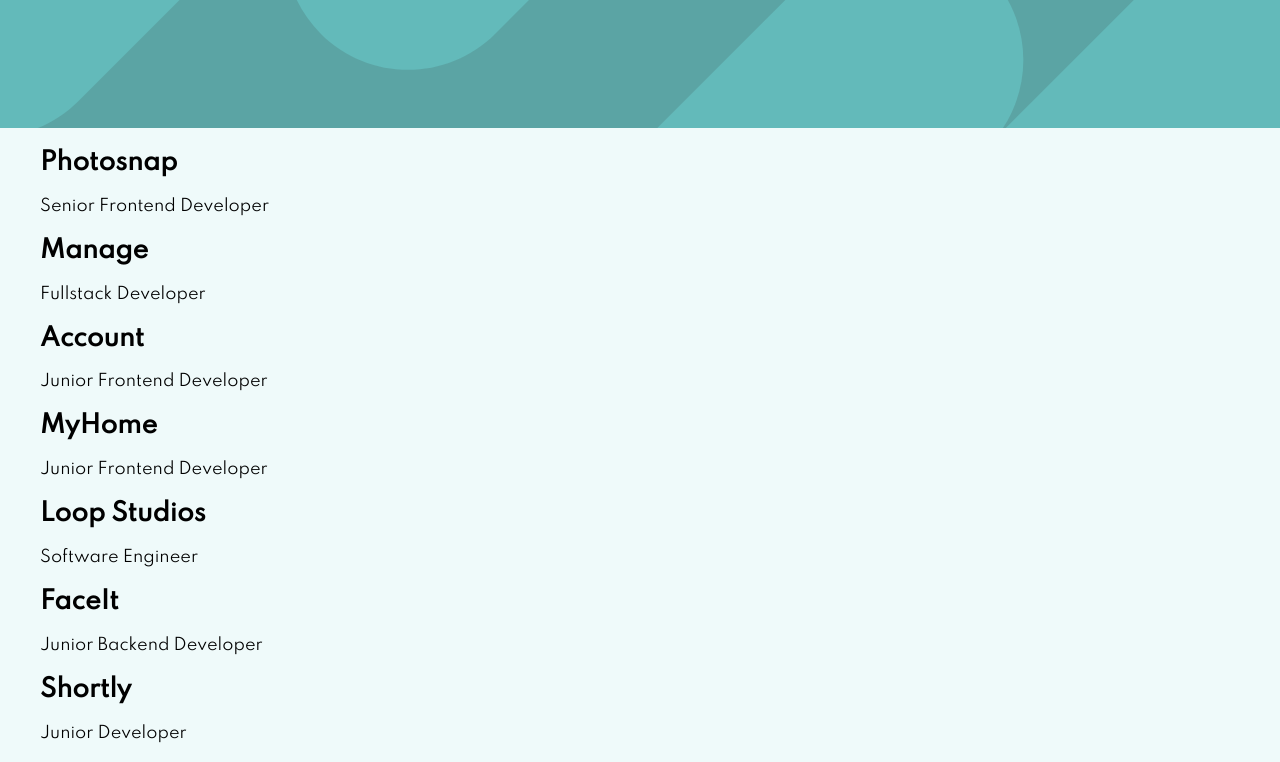
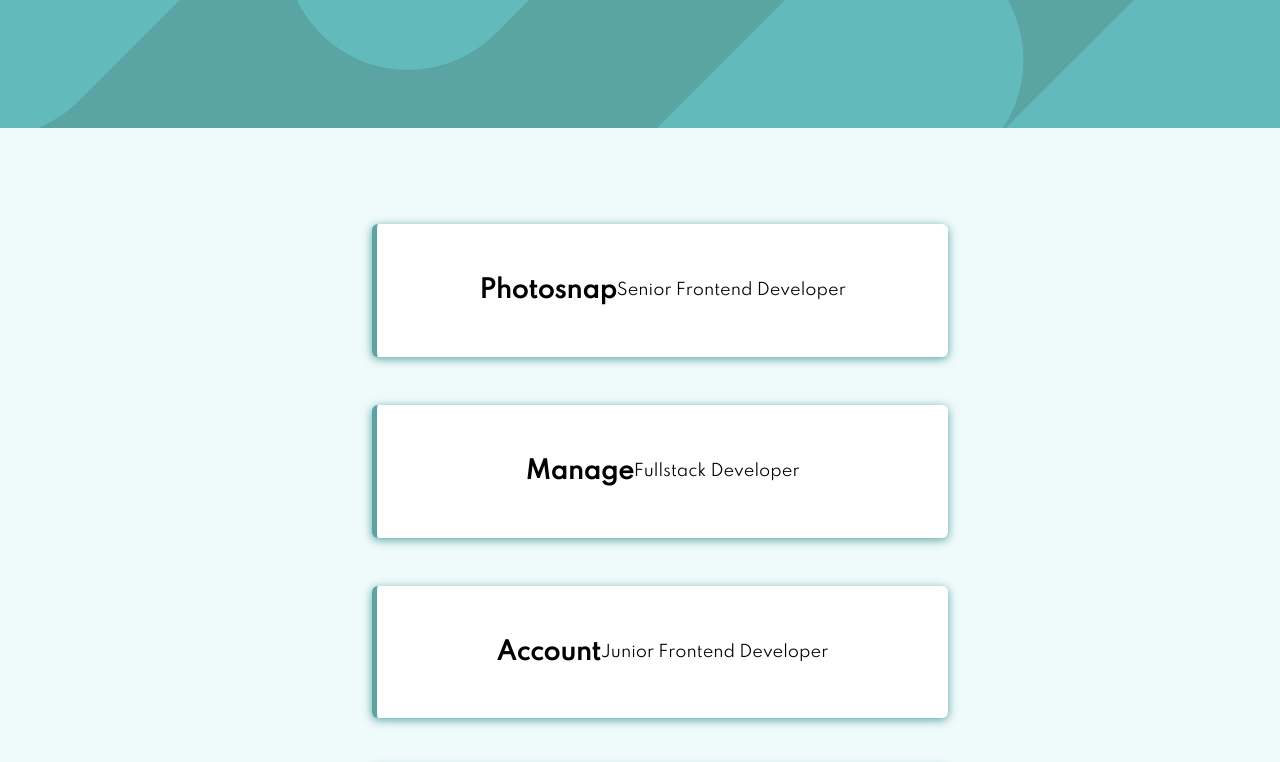
Before and after one commit to AndyBeable/static-job-listing, a Vue app: page / in a window 1280 px wide. Shown: the top 762 px of the page. Built offline with nearby package versions, Linux system fonts and the light colour scheme.

Commit message:
jobitem styling initial

```diff
--- a/src/components/JobItem.vue
+++ b/src/components/JobItem.vue
@@ -1,5 +1,5 @@
 <template>
-  <div>
+  <div class="job-item">
     <h1>{{ company }}</h1>
     <p>{{ position }}</p>
   </div>
@@ -11,3 +11,17 @@
   computed: {},
 };
 </script>
+
+<style scoped>
+.job-item {
+  box-shadow: 0 2px 10px #5ba4a4;
+  margin: 3rem 1rem;
+  background: #fff;
+  border-radius: 6px;
+  padding: 2rem 1rem;
+  border-left: 5px solid #5ba4a4;
+  display: flex;
+  justify-content: center;
+  align-items: center;
+}
+</style>
--- a/src/components/layout/JobList.vue
+++ b/src/components/layout/JobList.vue
@@ -1,12 +1,14 @@
 <template>
   <section>
     <ul>
+      <base-card>
         <job-item
           v-for="job in jobs"
           :key="job.id"
           :company="job.company"
           :position="job.position"
         ></job-item>
+      </base-card>
     </ul>
   </section>
 </template>
--- a/src/components/ui/BaseCard.vue
+++ b/src/components/ui/BaseCard.vue
@@ -6,8 +6,6 @@
 
 <style scoped>
 .card {
-  border-radius: 12px;
-  box-shadow: 0 2px 8px rgba(0, 0, 0, 0.26);
   padding: 1rem;
   margin: 2rem auto;
   max-width: 40rem;
```
Lines whose indentation alone changed are shown as unchanged.
